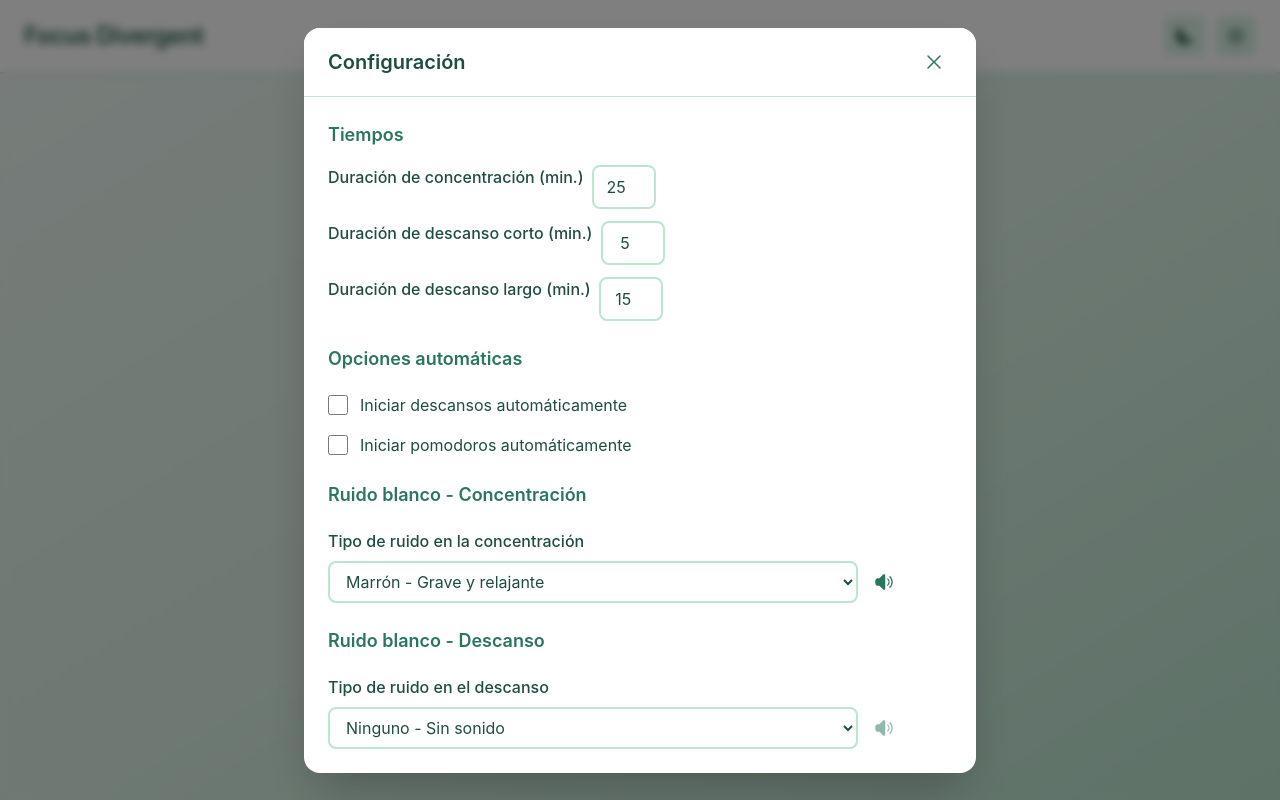
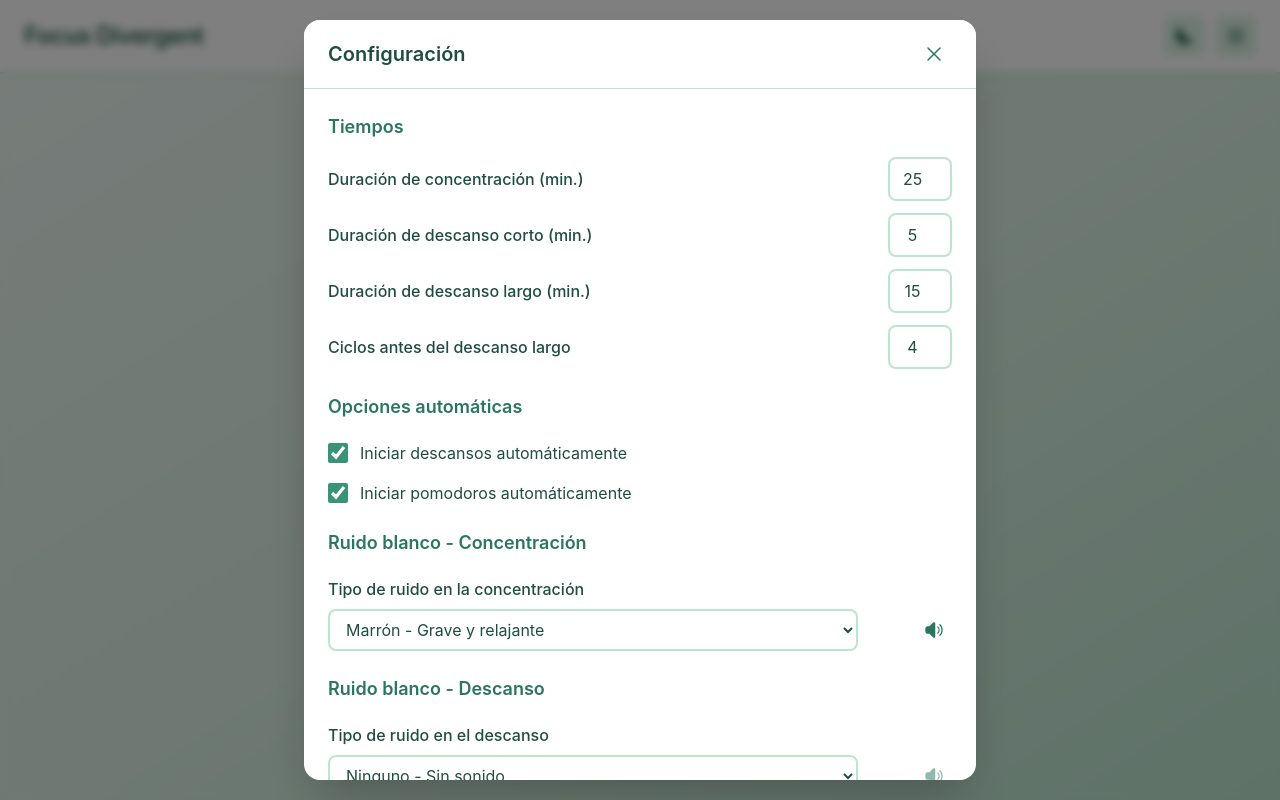
Before and after one commit to BbeatrizSI/Focus-Divergent, a React (Vite) app: page / in a window 1280 px wide. Both pictures are taken after a click on the button 1236 px from the left and 36 px from the top of the page. Built offline with nearby package versions, Linux system fonts and the light colour scheme.

Commit message:
fix :bug:

```diff
--- a/src/App.tsx
+++ b/src/App.tsx
@@ -10,6 +10,7 @@ export interface SettingsConfig {
   workDuration: number // en minutos
   breakDuration: number // en minutos
   longBreakDuration: number // en minutos
+  cyclesBeforeLongBreak: number // número de ciclos antes del descanso largo
   autoStartBreaks: boolean
   autoStartPomodoros: boolean
 }
@@ -21,20 +22,32 @@ function App() {
   useTheme() // Initialize theme system
   const [settings, setSettings] = useState<SettingsConfig>(() => {
     const saved = localStorage.getItem('pomodoroSettings')
-    if (saved) {
-      try {
-        return JSON.parse(saved)
-      } catch {
-        // Si hay error, usar defaults
-      }
-    }
-    return {
+    const defaults = {
       workDuration: 25,
       breakDuration: 5,
       longBreakDuration: 15,
-      autoStartBreaks: false,
-      autoStartPomodoros: false,
+      cyclesBeforeLongBreak: 4,
+      autoStartBreaks: true,
+      autoStartPomodoros: true,
     }
+    if (saved) {
+      try {
+        const parsed = JSON.parse(saved)
+        // Asegurar que todos los campos existan (para compatibilidad con versiones antiguas)
+        return {
+          ...defaults,
+          ...parsed,
+          cyclesBeforeLongBreak: parsed.cyclesBeforeLongBreak ?? defaults.cyclesBeforeLongBreak,
+          // Asegurar que los valores de autoStart existan (para compatibilidad con versiones antiguas)
+          autoStartBreaks: parsed.autoStartBreaks ?? defaults.autoStartBreaks,
+          autoStartPomodoros: parsed.autoStartPomodoros ?? defaults.autoStartPomodoros,
+        }
+      } catch {
+        // Si hay error, usar defaults
+        return defaults
+      }
+    }
+    return defaults
   })
 
   const [currentPhase, setCurrentPhase] = useState<TimerPhase>('idle')
--- a/src/components/PomodoroTimer.tsx
+++ b/src/components/PomodoroTimer.tsx
@@ -27,7 +27,14 @@ export default function PomodoroTimer({ settings, onPhaseChange, onStateChange }
         const parsed = JSON.parse(saved)
         // Verificar que el estado no sea muy antiguo (más de 24 horas)
         if (parsed.startTime && Date.now() - parsed.startTime < 24 * 60 * 60 * 1000) {
+          // Validar que completedPomodoros sea un número válido
+          if (typeof parsed.completedPomodoros === 'number' && parsed.completedPomodoros >= 0) {
             return parsed
+          } else {
+            // Si completedPomodoros es inválido, limpiar el estado
+            localStorage.removeItem('pomodoroTimerState')
+            return null
+          }
         }
       } catch {
         // Si hay error, ignorar
@@ -48,7 +55,11 @@ export default function PomodoroTimer({ settings, onPhaseChange, onStateChange }
     }
     return persistedState?.timeLeft || settings.workDuration * 60
   })
-  const [completedPomodoros, setCompletedPomodoros] = useState(persistedState?.completedPomodoros || 0)
+  const [completedPomodoros, setCompletedPomodoros] = useState(() => {
+    // Asegurar que completedPomodoros siempre sea un número válido
+    const saved = persistedState?.completedPomodoros
+    return (typeof saved === 'number' && saved >= 0) ? saved : 0
+  })
   const intervalRef = useRef<number | null>(null)
   const startTimeRef = useRef<number | null>(null)
 
@@ -60,11 +71,18 @@ export default function PomodoroTimer({ settings, onPhaseChange, onStateChange }
     startTimeRef.current = null
 
     if (phase === 'work') {
-      const newCompleted = completedPomodoros + 1
+      // Asegurar que completedPomodoros sea un número válido antes de incrementar
+      const currentCompleted = typeof completedPomodoros === 'number' && completedPomodoros >= 0 ? completedPomodoros : 0
+      const newCompleted = currentCompleted + 1
       setCompletedPomodoros(newCompleted)
 
-      // Cada 4 pomodoros, descanso largo
-      const nextPhase: TimerPhase = newCompleted % 4 === 0 ? 'longBreak' : 'break'
+      // Cada N ciclos (configurable), descanso largo
+      // Después del trabajo 1, 2, 3... N-1: descanso corto
+      // Después del trabajo N: descanso largo
+      const cyclesBeforeLongBreak = settings.cyclesBeforeLongBreak ?? 4
+      // El descanso largo ocurre después de completar el trabajo N, N*2, N*3, etc.
+      // Ejemplo con N=4: después de trabajo 4, 8, 12... → descanso largo
+      const nextPhase: TimerPhase = (newCompleted % cyclesBeforeLongBreak === 0) ? 'longBreak' : 'break'
       const nextDuration = nextPhase === 'longBreak'
         ? settings.longBreakDuration
         : settings.breakDuration
@@ -229,9 +247,6 @@ export default function PomodoroTimer({ settings, onPhaseChange, onStateChange }
           : settings.breakDuration * 60)) * 100)
 
   const circumference = 2 * Math.PI * 45
-  // Para sentido horario: cuando progressPercentage es 100% (tiempo completo), offset es 0 (círculo lleno)
-  // Cuando progressPercentage es 0% (tiempo agotado), offset es circumference (círculo vacío)
-  const strokeDashoffset = circumference * (1 - progressPercentage / 100)
 
   return (
     <div className="flex flex-col items-center gap-4 p-6 bg-white dark:bg-peaceful-800 rounded-3xl shadow-lg w-full max-w-lg transition-colors duration-200">
@@ -241,7 +256,7 @@ export default function PomodoroTimer({ settings, onPhaseChange, onStateChange }
 
       <div className="w-full flex justify-center items-center">
         <div className="relative w-64 h-64 md:w-72 md:h-72">
-          <svg className="w-full h-full transform rotate-90" viewBox="0 0 100 100">
+          <svg className="w-full h-full" viewBox="0 0 100 100">
             <circle
               cx="50"
               cy="50"
@@ -251,10 +266,8 @@ export default function PomodoroTimer({ settings, onPhaseChange, onStateChange }
               strokeWidth="8"
               className="text-calm-200 dark:text-peaceful-700"
             />
-            <circle
-              cx="50"
-              cy="50"
-              r="45"
+            <path
+              d="M 50 5 A 45 45 0 1 1 49.99 5"
               fill="none"
               stroke="currentColor"
               strokeWidth="8"
@@ -262,7 +275,7 @@ export default function PomodoroTimer({ settings, onPhaseChange, onStateChange }
               className="text-calm-500 dark:text-peaceful-400 transition-all duration-300"
               style={{
                 strokeDasharray: circumference,
-                strokeDashoffset: strokeDashoffset,
+                strokeDashoffset: circumference * (1 - progressPercentage / 100),
               }}
             />
           </svg>
@@ -301,14 +314,11 @@ export default function PomodoroTimer({ settings, onPhaseChange, onStateChange }
         </button>
       </div>
 
-      <div className="px-4 py-2 bg-calm-100 dark:bg-peaceful-700 rounded-lg text-sm text-calm-700 dark:text-peaceful-300">
-        Pomodoros completados: {completedPomodoros}
-      </div>
-
       {/* Guía visual del progreso del pomodoro */}
       <PomodoroProgressGuide
         completedPomodoros={completedPomodoros}
         currentPhase={phase}
+        cyclesBeforeLongBreak={settings.cyclesBeforeLongBreak ?? 4}
       />
     </div>
   )
@@ -317,70 +327,110 @@ export default function PomodoroTimer({ settings, onPhaseChange, onStateChange }
 // Componente para la guía visual del progreso
 function PomodoroProgressGuide({
   completedPomodoros,
-  currentPhase
+  currentPhase,
+  cyclesBeforeLongBreak
 }: {
   completedPomodoros: number
   currentPhase: TimerPhase
+  cyclesBeforeLongBreak: number
 }) {
-  const totalCycles = 4
-  const steps: Array<{ label: string; phase: TimerPhase | 'work' }> = []
+  const steps: Array<{ label: string; phase: TimerPhase; cycleNumber: number }> = []
 
-  // Crear los pasos: Work 1, Break 1, Work 2, Break 2, Work 3, Break 3, Work 4, Long Break
-  for (let i = 1; i <= totalCycles; i++) {
-    steps.push({ label: `Trabajo ${i}`, phase: 'work' })
-    if (i < totalCycles) {
-      steps.push({ label: `Descanso ${i}`, phase: 'break' })
+  // Crear los pasos: Work 1, Break 1, Work 2, Break 2, ..., Work N, Long Break
+  for (let i = 1; i <= cyclesBeforeLongBreak; i++) {
+    steps.push({ label: `Trabajo ${i}`, phase: 'work', cycleNumber: i })
+    if (i < cyclesBeforeLongBreak) {
+      steps.push({ label: `Descanso ${i}`, phase: 'break', cycleNumber: i })
     } else {
-      steps.push({ label: 'Descanso Largo', phase: 'longBreak' })
+      steps.push({ label: 'Descanso Largo', phase: 'longBreak', cycleNumber: i })
     }
   }
 
   const getCurrentStepIndex = (): number => {
     if (currentPhase === 'idle') return -1
+
+    if (currentPhase === 'longBreak') {
+      // El descanso largo siempre está al final
+      return steps.length - 1
+    }
+
     if (currentPhase === 'work') {
+      // Cuando estás trabajando, completedPomodoros es el número de trabajos ya completados
+      // Así que estás en el trabajo (completedPomodoros + 1), que está en el índice completedPomodoros * 2
       return completedPomodoros * 2
     }
+
     if (currentPhase === 'break') {
-      return completedPomodoros * 2 + 1
-    }
-    if (currentPhase === 'longBreak') {
+      // Cuando estás en descanso corto, completedPomodoros es el número de trabajos completados
+      // El descanso después del trabajo N está en el índice (N - 1) * 2 + 1
+      // Como completedPomodoros = N, el índice es completedPomodoros * 2 - 1
+      // Pero debemos verificar que no sea el descanso largo
+      if (completedPomodoros > 0 && completedPomodoros % cyclesBeforeLongBreak === 0) {
+        // Si es múltiplo de cyclesBeforeLongBreak, debería ser longBreak, no break
+        // Esto no debería pasar, pero si pasa, devolvemos el índice del descanso largo
         return steps.length - 1
       }
+      return completedPomodoros * 2 - 1
+    }
+
     return -1
   }
 
   const currentStepIndex = getCurrentStepIndex()
 
+  const getPhaseIcon = (phase: TimerPhase) => {
+    if (phase === 'work') return '●'
+    if (phase === 'break') return '○'
+    return '◉' // longBreak
+  }
+
+  const getPhaseColor = (phase: TimerPhase, isCompleted: boolean, isCurrent: boolean) => {
+    if (isCurrent) {
+      if (phase === 'work') return 'text-calm-600 dark:text-peaceful-300'
+      if (phase === 'break') return 'text-calm-500 dark:text-peaceful-400'
+      return 'text-calm-700 dark:text-peaceful-200'
+    }
+    if (isCompleted) {
+      if (phase === 'work') return 'text-calm-400 dark:text-peaceful-500'
+      if (phase === 'break') return 'text-calm-300 dark:text-peaceful-600'
+      return 'text-calm-500 dark:text-peaceful-500'
+    }
+    if (phase === 'work') return 'text-calm-200 dark:text-peaceful-700'
+    if (phase === 'break') return 'text-calm-100 dark:text-peaceful-800'
+    return 'text-calm-200 dark:text-peaceful-700'
+  }
+
   return (
-    <div className="w-full mt-4 px-2">
-      <div className="flex items-center gap-1 overflow-x-auto pb-2">
+    <div className="w-full mt-3 px-2">
+      <div className="flex items-center justify-center gap-1.5 flex-wrap">
         {steps.map((step, index) => {
           const isCompleted = index < currentStepIndex
           const isCurrent = index === currentStepIndex
 
           return (
             <div key={index} className="flex items-center flex-shrink-0">
-              <div className="flex flex-col items-center min-w-[60px]">
               <div
-                  className={`w-3 h-3 rounded-full transition-all duration-200 ${
+                className={`flex items-center gap-1 px-2 py-1 rounded-md transition-all duration-200 ${
                   isCurrent
-                      ? 'bg-calm-500 dark:bg-peaceful-400 ring-4 ring-calm-500/30 dark:ring-peaceful-400/30 scale-125'
+                    ? 'bg-calm-100 dark:bg-peaceful-700 ring-2 ring-calm-400 dark:ring-peaceful-400'
                     : isCompleted
-                      ? 'bg-calm-400 dark:bg-peaceful-500'
-                      : 'bg-calm-200 dark:bg-peaceful-700'
+                    ? 'bg-calm-50 dark:bg-peaceful-800/50'
+                    : 'opacity-60'
                 }`}
-                />
-                {isCurrent && (
-                  <span className="text-xs text-calm-600 dark:text-peaceful-300 mt-1 font-medium whitespace-nowrap">
-                    {step.label}
+                title={step.label}
+              >
+                <span className={`text-xs font-medium ${getPhaseColor(step.phase, isCompleted, isCurrent)}`}>
+                  {getPhaseIcon(step.phase)}
                 </span>
-                )}
+                <span className={`text-[10px] font-medium ${getPhaseColor(step.phase, isCompleted, isCurrent)}`}>
+                  {step.phase === 'work' ? step.cycleNumber : step.phase === 'longBreak' ? 'L' : step.cycleNumber}
+                </span>
               </div>
               {index < steps.length - 1 && (
                 <div
-                  className={`h-0.5 w-8 transition-all duration-200 ${
+                  className={`h-px w-2 transition-all duration-200 ${
                     isCompleted
-                      ? 'bg-calm-400 dark:bg-peaceful-500'
+                      ? 'bg-calm-300 dark:bg-peaceful-600'
                       : 'bg-calm-200 dark:bg-peaceful-700'
                   }`}
                 />
@@ -389,6 +439,22 @@ function PomodoroProgressGuide({
           )
         })}
       </div>
+      <div className="mt-2 text-center">
+        <div className="flex items-center justify-center gap-4 text-[10px] text-calm-500 dark:text-peaceful-500">
+          <div className="flex items-center gap-1">
+            <span className="text-calm-400 dark:text-peaceful-600">●</span>
+            <span>Trabajo</span>
+          </div>
+          <div className="flex items-center gap-1">
+            <span className="text-calm-300 dark:text-peaceful-700">○</span>
+            <span>Descanso</span>
+          </div>
+          <div className="flex items-center gap-1">
+            <span className="text-calm-500 dark:text-peaceful-500">◉</span>
+            <span>Largo</span>
+          </div>
+        </div>
+      </div>
     </div>
   )
 }
--- a/src/components/Settings.tsx
+++ b/src/components/Settings.tsx
@@ -155,6 +155,7 @@ export default function Settings({
   const [workDurationInput, setWorkDurationInput] = useState(settings.workDuration.toString())
   const [breakDurationInput, setBreakDurationInput] = useState(settings.breakDuration.toString())
   const [longBreakDurationInput, setLongBreakDurationInput] = useState(settings.longBreakDuration.toString())
+  const [cyclesInput, setCyclesInput] = useState((settings.cyclesBeforeLongBreak ?? 4).toString())
   const [validationError, setValidationError] = useState<string | null>(null)
 
   // Sincronizar inputs cuando cambian los settings desde fuera
@@ -169,6 +170,10 @@ export default function Settings({
   useEffect(() => {
     setLongBreakDurationInput(settings.longBreakDuration.toString())
   }, [settings.longBreakDuration])
+
+  useEffect(() => {
+    setCyclesInput((settings.cyclesBeforeLongBreak ?? 4).toString())
+  }, [settings.cyclesBeforeLongBreak])
 
   const updateSetting = <K extends keyof SettingsConfig>(
     key: K,
@@ -201,10 +206,19 @@ export default function Settings({
     }
   }
 
+  const handleCyclesChange = (value: string) => {
+    setCyclesInput(value)
+    const numValue = parseInt(value)
+    if (!isNaN(numValue) && numValue >= 1 && numValue <= 10) {
+      updateSetting('cyclesBeforeLongBreak', numValue)
+    }
+  }
+
   const validateAndClose = () => {
     const workVal = parseInt(workDurationInput)
     const breakVal = parseInt(breakDurationInput)
     const longBreakVal = parseInt(longBreakDurationInput)
+    const cyclesVal = parseInt(cyclesInput)
 
     if (isNaN(workVal) || workVal < 1 || workVal > 120) {
       setValidationError('La duración de concentración debe estar entre 1 y 120 minutos')
@@ -216,6 +230,10 @@ export default function Settings({
     }
     if (isNaN(longBreakVal) || longBreakVal < 1 || longBreakVal > 60) {
       setValidationError('La duración de descanso largo debe estar entre 1 y 60 minutos')
+      return
+    }
+    if (isNaN(cyclesVal) || cyclesVal < 1 || cyclesVal > 10) {
+      setValidationError('El número de ciclos debe estar entre 1 y 10')
       return
     }
 
@@ -302,7 +320,7 @@ export default function Settings({
             <h3 className="text-lg font-semibold text-calm-600 dark:text-peaceful-300 mb-1">
               Tiempos
             </h3>
-            <div className="flex flex-row gap-2">
+            <div className="flex flex-row justify-between items-center gap-2">
               <label htmlFor="work-duration" className="text-base font-medium text-calm-800 dark:text-peaceful-100">
                 Duración de concentración (min.)
               </label>
@@ -323,7 +341,7 @@ export default function Settings({
               />
             </div>
 
-            <div className="flex flex-row gap-2">
+            <div className="flex flex-row justify-between items-center gap-2">
               <label htmlFor="break-duration" className="text-base font-medium text-calm-800 dark:text-peaceful-100">
                 Duración de descanso corto (min.)
               </label>
@@ -344,7 +362,7 @@ export default function Settings({
               />
             </div>
 
-            <div className="flex flex-row gap-2">
+            <div className="flex flex-row justify-between items-center gap-2">
               <label htmlFor="long-break-duration" className="text-base font-medium text-calm-800 dark:text-peaceful-100">
                 Duración de descanso largo (min.)
               </label>
@@ -359,6 +377,27 @@ export default function Settings({
                   const numValue = parseInt(e.target.value)
                   if (isNaN(numValue) || numValue < 1) {
                     setLongBreakDurationInput(settings.longBreakDuration.toString())
+                  }
+                }}
+                className="px-3 py-2 w-16 border-2 border-calm-200 dark:border-peaceful-600 rounded-lg text-base text-calm-800 dark:text-peaceful-100 bg-white text-center dark:bg-peaceful-700 focus:outline-none focus:border-calm-500 dark:focus:border-peaceful-400 focus:ring-4 focus:ring-calm-500/10 dark:focus:ring-peaceful-400/10 transition-colors duration-200"
+              />
+            </div>
+
+            <div className="flex flex-row justify-between items-center gap-2">
+              <label htmlFor="cycles-before-long-break" className="text-base font-medium text-calm-800 dark:text-peaceful-100">
+                Ciclos antes del descanso largo
+              </label>
+              <input
+                id="cycles-before-long-break"
+                type="number"
+                min="1"
+                max="10"
+                value={cyclesInput}
+                onChange={(e) => handleCyclesChange(e.target.value)}
+                onBlur={(e) => {
+                  const numValue = parseInt(e.target.value)
+                  if (isNaN(numValue) || numValue < 1) {
+                    setCyclesInput((settings.cyclesBeforeLongBreak ?? 4).toString())
                   }
                 }}
                 className="px-3 py-2 w-16 border-2 border-calm-200 dark:border-peaceful-600 rounded-lg text-base text-calm-800 dark:text-peaceful-100 bg-white text-center dark:bg-peaceful-700 focus:outline-none focus:border-calm-500 dark:focus:border-peaceful-400 focus:ring-4 focus:ring-calm-500/10 dark:focus:ring-peaceful-400/10 transition-colors duration-200"
@@ -413,7 +452,7 @@ export default function Settings({
               <label htmlFor="work-noise" className="text-base font-medium text-calm-800 dark:text-peaceful-100">
                 Tipo de ruido en la concentración
               </label>
-              <div className="flex gap-2 items-center">
+              <div className="flex gap-2 items-center justify-between">
                 <select
                   id="work-noise"
                   value={workNoise}
@@ -450,7 +489,7 @@ export default function Settings({
               <label htmlFor="break-noise" className="text-base font-medium text-calm-800 dark:text-peaceful-100">
                 Tipo de ruido en el descanso
               </label>
-              <div className="flex gap-2 items-center">
+              <div className="flex gap-2 items-center justify-between">
                 <select
                   id="break-noise"
                   value={breakNoise}
```
Lines whose indentation alone changed are shown as unchanged.
